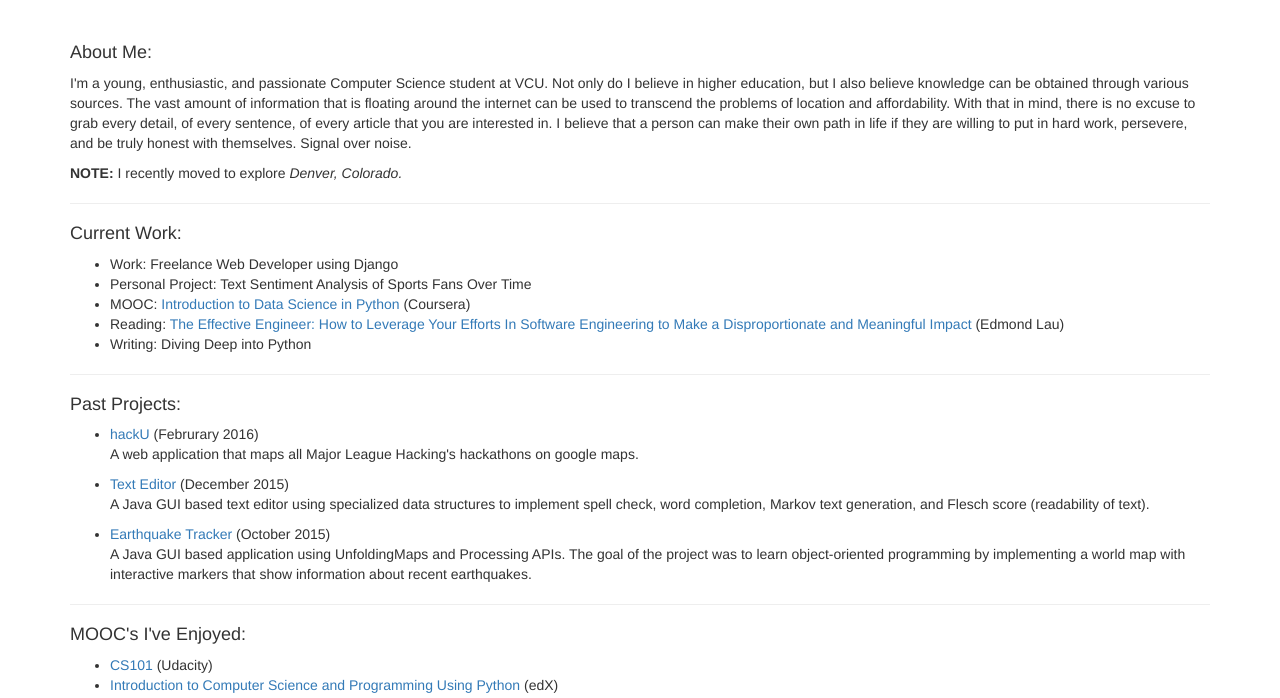
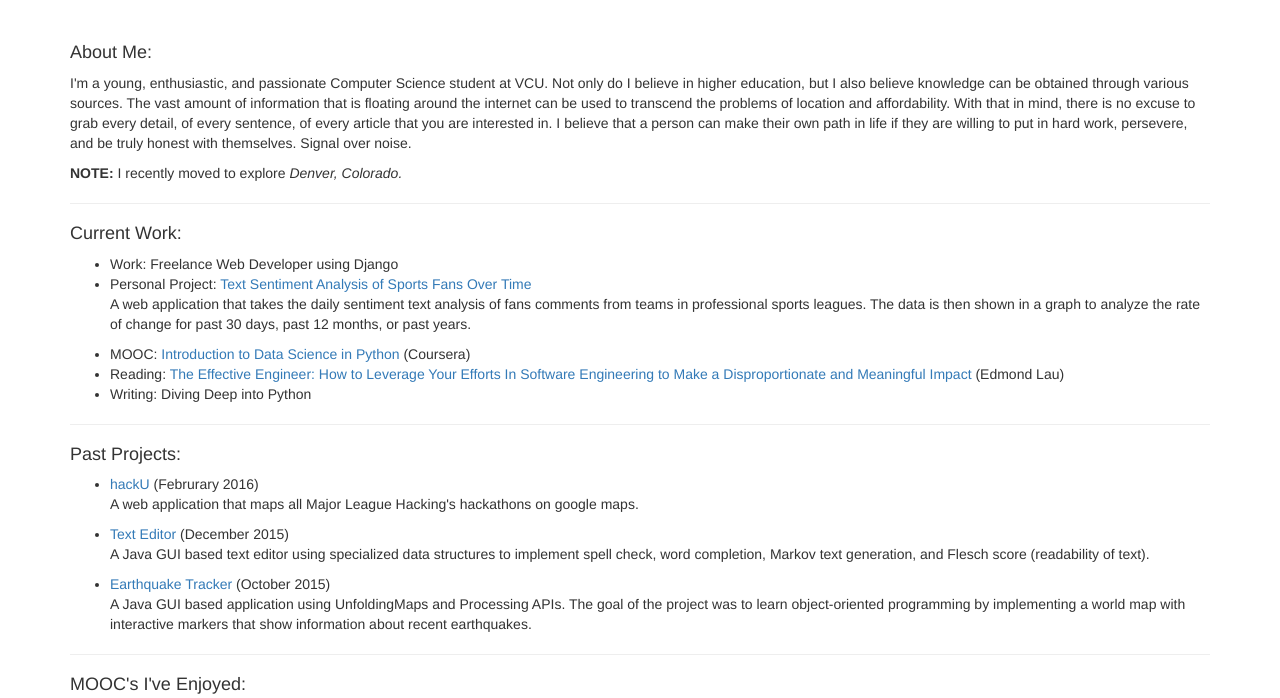
Before and after one commit to Kenny-Ho/kennyho-code.github.io, a plain HTML site: page index.html in a window 1280 px wide. Shown: the part 57-755 px from the top of the page. Drawn offline with nearby package versions, Linux system fonts and the light colour scheme; a script that the page names is missing.

Commit message:
updated for sentiment text analysis for current

```diff
--- a/index.html
+++ b/index.html
@@ -59,7 +59,9 @@
               <h4>Current Work:</h4>
               <ul>
                   <li>Work: Freelance Web Developer using Django</li>
-                  <li>Personal Project: Text Sentiment Analysis of Sports Fans Over Time</li>
+                  <li>Personal Project: <a href="https://protected-bayou-78956.herokuapp.com">Text Sentiment Analysis of Sports Fans Over Time</a>
+                      <p> A web application that takes the daily sentiment text analysis of fans comments from teams in professional sports leagues. The data is then shown in a graph to analyze the rate of change for past 30 days, past 12 months, or past years.
+                  </li>
                   <li>MOOC: <a href="https://www.coursera.org/learn/python-data-analysis">Introduction to Data Science in Python</a> (Coursera)</li>
                   <li>Reading: <a href="https://www.amazon.com/Effective-Engineer-Engineering-Disproportionate-Meaningful/dp/0996128107/ref=sr_1_1?ie=UTF8&qid=1495241437&sr=8-1&keywords=efficient+engineer">The Effective Engineer: How to Leverage Your Efforts In Software Engineering to Make a Disproportionate and Meaningful Impact  </a> (Edmond Lau)</li>
                   <li>Writing: Diving Deep into Python</li>
```
